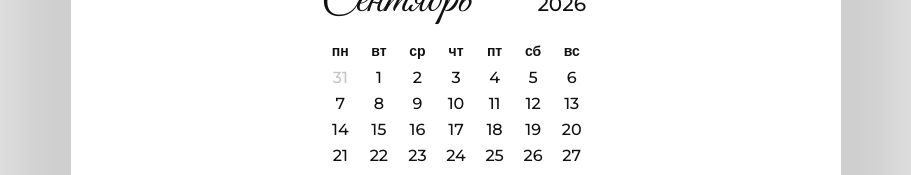
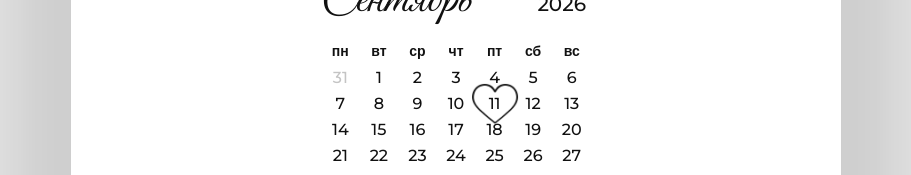
Before and after one commit to ax1lebafer/wedding-2, a React (Vite) app: page / in a window 1280 px wide. Shown: the part 1674-1849 px from the top of the page, without its empty margins (184-1095 px from the left). Built offline with nearby package versions, Linux system fonts and the light colour scheme; a web font is replaced by a local one.

Commit message:
calendar

```diff
--- a/src/components/Calendar/Calendar.scss
+++ b/src/components/Calendar/Calendar.scss
@@ -76,6 +76,8 @@
 }
 
 .calendar__day {
+  position: relative;
+  z-index: 0;
   font-family: $font-sans;
   font-size: 15px;
   font-weight: 500;
@@ -89,3 +91,74 @@
 .calendar__day--outside {
   color: #c4c4c4;
 }
+
+.calendar__day--highlight {
+  z-index: 2;
+}
+
+.calendar__heart {
+  position: absolute;
+  left: 50%;
+  top: 50%;
+  width: 42px;
+  height: auto;
+  max-width: none;
+  pointer-events: none;
+  z-index: 3;
+  transform: translate(-50%, -50%);
+
+  @media (min-width: $bp-tablet) {
+    width: 48px;
+  }
+}
+
+.calendar__heart--settled {
+  opacity: 1;
+}
+
+.calendar-heart-stamp {
+  position: fixed;
+  z-index: 1000;
+  height: auto;
+  max-width: none;
+  pointer-events: none;
+  transform: translate(-50%, -50%) scale(12);
+  transform-origin: center center;
+  will-change: transform, opacity, filter;
+  animation: calendar-heart-stamp 2.2s cubic-bezier(0.33, 0.1, 0.25, 1) forwards;
+}
+
+@keyframes calendar-heart-stamp {
+  0% {
+    opacity: 0;
+    filter: blur(8px);
+    transform: translate(-50%, -50%) scale(12);
+  }
+
+  22% {
+    opacity: 0.7;
+    filter: blur(3px);
+    transform: translate(-50%, -50%) scale(9);
+  }
+
+  78% {
+    opacity: 1;
+    filter: blur(0);
+    transform: translate(-50%, -50%) scale(1.04);
+  }
+
+  100% {
+    opacity: 1;
+    filter: blur(0);
+    transform: translate(-50%, -50%) scale(1);
+  }
+}
+
+@media (prefers-reduced-motion: reduce) {
+  .calendar-heart-stamp {
+    animation: none;
+    opacity: 1;
+    filter: none;
+    transform: translate(-50%, -50%) scale(1);
+  }
+}
--- a/src/components/Calendar/Calendar.tsx
+++ b/src/components/Calendar/Calendar.tsx
@@ -1,3 +1,6 @@
+import { useEffect, useRef, useState } from 'react'
+import { createPortal } from 'react-dom'
+import heart from '../../assets/heart.png'
 import './Calendar.scss'
 
 const WEEKDAYS = ['пн', 'вт', 'ср', 'чт', 'пт', 'сб', 'вс'] as const
@@ -12,7 +15,6 @@ function buildMonthDays(year: number, monthIndex: number): CalendarDay[] {
   const daysInMonth = new Date(year, monthIndex + 1, 0).getDate()
   const daysInPrevMonth = new Date(year, monthIndex, 0).getDate()
 
-  // JS: 0 = Sunday … 6 = Saturday → Monday-first index
   const startOffset = (firstDay.getDay() + 6) % 7
 
   const cells: CalendarDay[] = []
@@ -33,17 +35,68 @@ function buildMonthDays(year: number, monthIndex: number): CalendarDay[] {
   return cells
 }
 
+type StampTarget = {
+  x: number
+  y: number
+  size: number
+}
+
 type CalendarProps = {
   year: number
   monthIndex: number
   monthLabel: string
+  highlightDay?: number
 }
 
-export function Calendar({ year, monthIndex, monthLabel }: CalendarProps) {
+export function Calendar({
+  year,
+  monthIndex,
+  monthLabel,
+  highlightDay,
+}: CalendarProps) {
   const days = buildMonthDays(year, monthIndex)
+  const rootRef = useRef<HTMLDivElement>(null)
+  const highlightRef = useRef<HTMLSpanElement>(null)
+  const [stamp, setStamp] = useState<StampTarget | null>(null)
+  const [heartLanded, setHeartLanded] = useState(false)
+
+  useEffect(() => {
+    const root = rootRef.current
+    if (!root || highlightDay == null) return
+
+    const observer = new IntersectionObserver(
+      ([entry]) => {
+        if (!entry?.isIntersecting) return
+
+        const cell = highlightRef.current
+        if (!cell) return
+
+        const rect = cell.getBoundingClientRect()
+        const size = window.matchMedia('(min-width: 768px)').matches ? 48 : 42
+        const reducedMotion = window.matchMedia(
+          '(prefers-reduced-motion: reduce)',
+        ).matches
+
+        if (reducedMotion) {
+          setHeartLanded(true)
+        } else {
+          setStamp({
+            x: rect.left + rect.width / 2,
+            y: rect.top + rect.height / 2,
+            size,
+          })
+        }
+        observer.disconnect()
+      },
+      { threshold: 0.45 },
+    )
+
+    observer.observe(root)
+    return () => observer.disconnect()
+  }, [highlightDay])
 
   return (
-    <div className="calendar">
+    <div ref={rootRef} className="calendar">
       <div className="calendar__header">
         <span className="calendar__month">{monthLabel}</span>
         <span className="calendar__year">{year}</span>
@@ -58,19 +111,52 @@ export function Calendar({ year, monthIndex, monthLabel }: CalendarProps) {
       </div>
 
       <div className="calendar__grid">
-        {days.map((cell, index) => (
-          <span
-            key={`${cell.day}-${index}`}
-            className={
-              cell.outside
-                ? 'calendar__day calendar__day--outside'
-                : 'calendar__day'
-            }
-          >
-            {cell.day}
-          </span>
-        ))}
+        {days.map((cell, index) => {
+          const isHighlight = !cell.outside && cell.day === highlightDay
+
+          return (
+            <span
+              key={`${cell.day}-${index}`}
+              ref={isHighlight ? highlightRef : undefined}
+              className={[
+                'calendar__day',
+                cell.outside ? 'calendar__day--outside' : '',
+                isHighlight ? 'calendar__day--highlight' : '',
+              ]
+                .filter(Boolean)
+                .join(' ')}
+            >
+              {cell.day}
+              {isHighlight && heartLanded ? (
+                <img
+                  className="calendar__heart calendar__heart--settled"
+                  src={heart}
+                  alt=""
+                  aria-hidden
+                />
+              ) : null}
+            </span>
+          )
+        })}
       </div>
+
+      {stamp && !heartLanded
+        ? createPortal(
+            <img
+              className="calendar-heart-stamp"
+              src={heart}
+              alt=""
+              aria-hidden
+              style={{
+                left: stamp.x,
+                top: stamp.y,
+                width: stamp.size,
+              }}
+              onAnimationEnd={() => setHeartLanded(true)}
+            />,
+            document.body,
+          )
+        : null}
     </div>
   )
 }
--- a/src/sections/Invitation/Invitation.tsx
+++ b/src/sections/Invitation/Invitation.tsx
@@ -28,7 +28,12 @@ export function Invitation() {
         <span>Начало в {wedding.startTime}</span>
       </p>
 
-      <Calendar year={2026} monthIndex={8} monthLabel="Сентябрь" />
+      <Calendar
+        year={2026}
+        monthIndex={8}
+        monthLabel="Сентябрь"
+        highlightDay={Number(wedding.dateDisplay.day)}
+      />
     </section>
   )
 }
```
Also changed, not shown: src/assets/heart.png (added).
